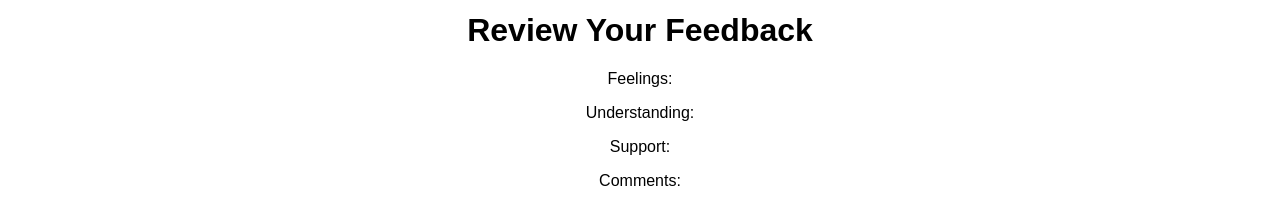
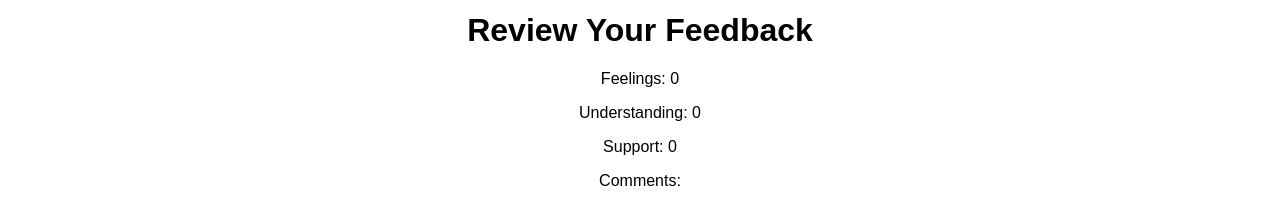
Before and after one commit to carlos-kelley/weekend-redux-feedback-loop, a React (Create React App) app: page /#/review in a window 1280 px wide. Shown: the part 169-375 px from the top of the page. Built offline with nearby package versions, Linux system fonts and the light colour scheme.

Commit message:
dispatches working. the display isnt right, need to make a number not a string

```diff
--- a/src/components/Review/Review.jsx
+++ b/src/components/Review/Review.jsx
@@ -2,8 +2,21 @@ import React from "react";
 import { useState } from "react";
 import { useDispatch } from "react-redux";
 import { useHistory } from "react-router-dom";
+import { useSelector } from "react-redux";
 
 function Review() {
+  const feeling = useSelector(
+    (store) => store.feelingReducer
+  );
+  const understanding = useSelector(
+    (store) => store.understandingReducer
+  );
+  const support = useSelector(
+    (store) => store.supportReducer
+  );
+  const comments = useSelector(
+    (store) => store.commentsReducer
+  );
   //   const [feeling, setFeeling] = useState(0);
   //   const dispatch = useDispatch();
   //   const history = useHistory();
@@ -34,18 +47,10 @@ function Review() {
   return (
     <div>
       <h1>Review Your Feedback</h1>
-            <p>
-                Feelings:
-            </p>
-            <p>
-                Understanding:
-            </p>
-            <p>
-                Support:
-            </p>
-            <p>
-                Comments:
-            </p>
+      <p>Feelings: {feeling}</p>
+      <p>Understanding: {understanding}</p>
+      <p>Support: {support}</p>
+      <p>Comments: {comments}</p>
     </div>
   );
 }
```
Lines whose indentation alone changed are shown as unchanged.
